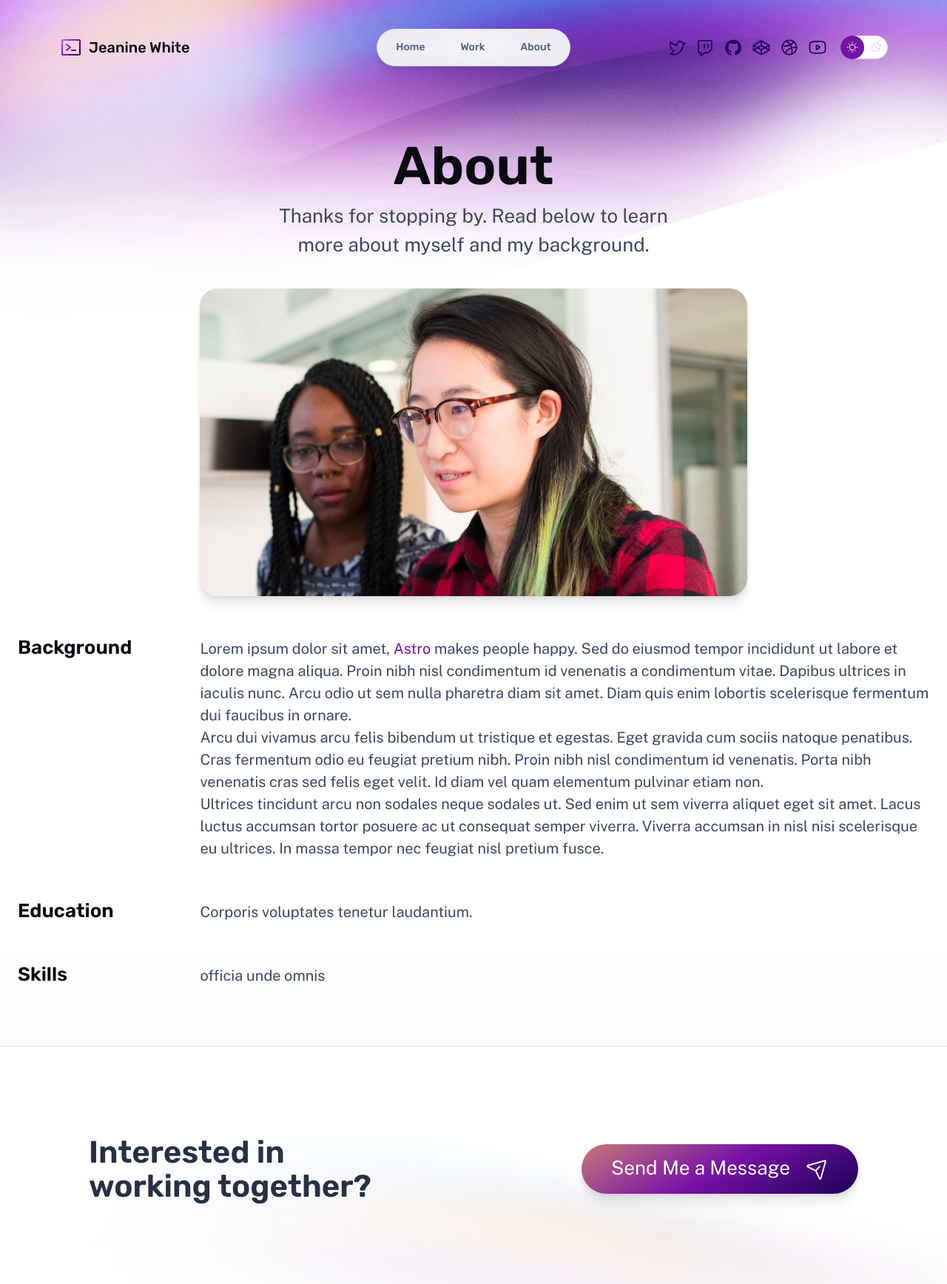
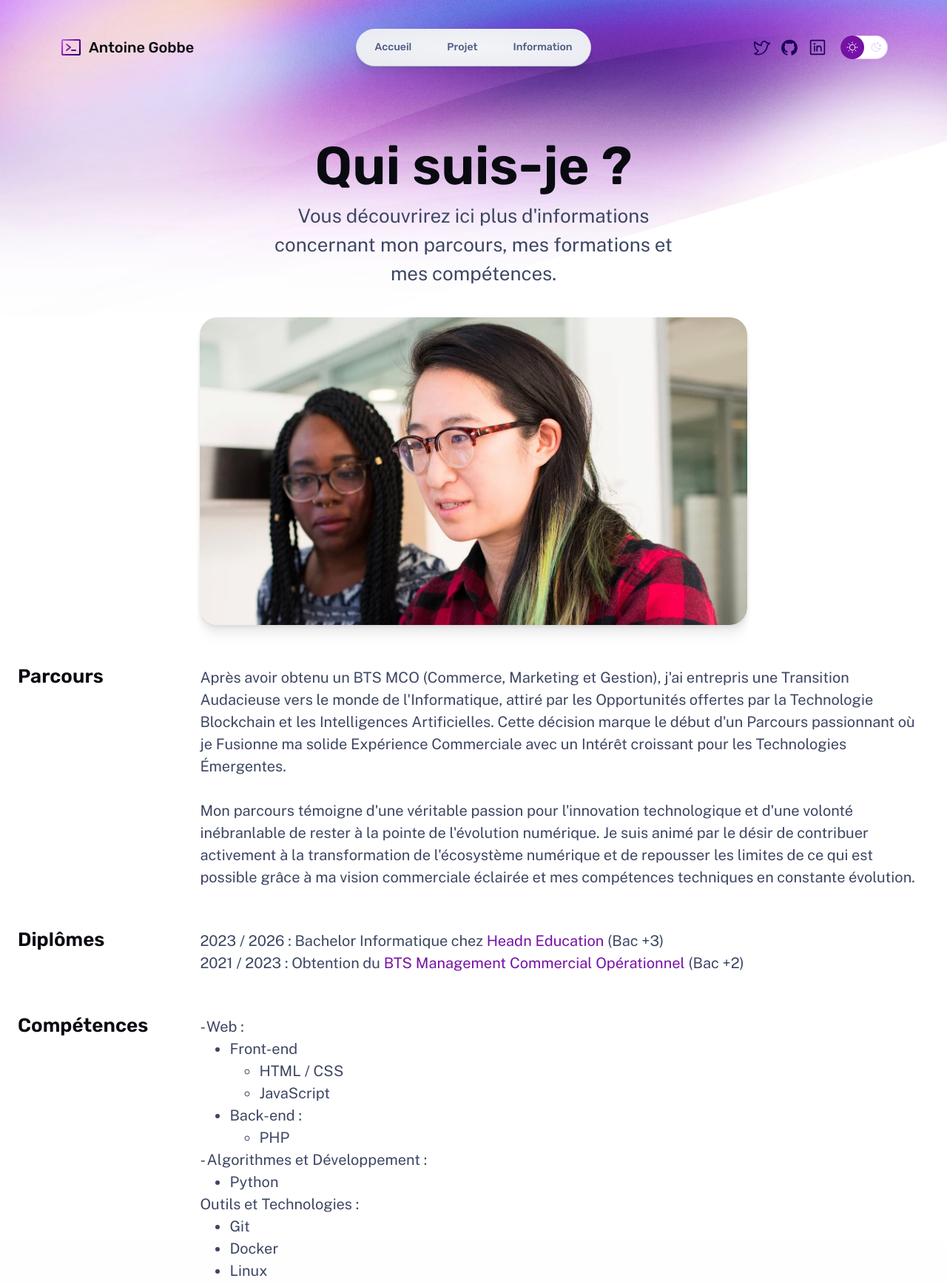
Before and after one commit to NovaStarmax/NovaStarmax.github.io, an Astro site: page /about in a window 1280 px wide. Shown: the top 1736 px of the page at 74% size. Built offline with nearby package versions, Linux system fonts and the light colour scheme; Astro itself is replaced by a stand-in of ours.

Commit message:
Acceuil + Début d'information

```diff
--- a/src/components/MainHead.astro
+++ b/src/components/MainHead.astro
@@ -1,5 +1,5 @@
 ---
-import '../styles/global.css';
+import "../styles/global.css";
 
 interface Props {
 	title?: string | undefined;
@@ -7,8 +7,8 @@ interface Props {
 }
 
 const {
-	title = 'Jeanine White: Personal Site',
-	description = 'The personal site of Jeanine White',
+	title = "Portefolio d'Antoine",
+	description = "Portefolio d'Antoine Gobbe",
 } = Astro.props;
 ---
 
@@ -28,20 +28,29 @@ const {
 <script is:inline>
 	// This code is inlined in the head to make dark mode instant & blocking.
 	const getThemePreference = () => {
-		if (typeof localStorage !== 'undefined' && localStorage.getItem('theme')) {
-			return localStorage.getItem('theme');
+		if (
+			typeof localStorage !== "undefined" &&
+			localStorage.getItem("theme")
+		) {
+			return localStorage.getItem("theme");
 		}
-		return window.matchMedia('(prefers-color-scheme: dark)').matches ? 'dark' : 'light';
+		return window.matchMedia("(prefers-color-scheme: dark)").matches
+			? "dark"
+			: "light";
 	};
-	const isDark = getThemePreference() === 'dark';
-	document.documentElement.classList[isDark ? 'add' : 'remove']('theme-dark');
+	const isDark = getThemePreference() === "dark";
+	document.documentElement.classList[isDark ? "add" : "remove"]("theme-dark");
 
-	if (typeof localStorage !== 'undefined') {
+	if (typeof localStorage !== "undefined") {
 		// Watch the document element and persist user preference when it changes.
 		const observer = new MutationObserver(() => {
-			const isDark = document.documentElement.classList.contains('theme-dark');
-			localStorage.setItem('theme', isDark ? 'dark' : 'light');
+			const isDark =
+				document.documentElement.classList.contains("theme-dark");
+			localStorage.setItem("theme", isDark ? "dark" : "light");
 		});
-		observer.observe(document.documentElement, { attributes: true, attributeFilter: ['class'] });
+		observer.observe(document.documentElement, {
+			attributes: true,
+			attributeFilter: ["class"],
+		});
 	}
 </script>
--- a/src/components/Nav.astro
+++ b/src/components/Nav.astro
@@ -1,31 +1,49 @@
 ---
-import Icon from './Icon.astro';
-import ThemeToggle from './ThemeToggle.astro';
-import type { iconPaths } from './IconPaths';
+import Icon from "./Icon.astro";
+import ThemeToggle from "./ThemeToggle.astro";
+import type { iconPaths } from "./IconPaths";
 
 /** Main menu items */
 const textLinks: { label: string; href: string }[] = [
-	{ label: 'Home', href: '/' },
-	{ label: 'Work', href: '/work/' },
-	{ label: 'About', href: '/about/' },
+	{ label: "Accueil", href: "/" },
+	{ label: "Projet", href: "/work/" },
+	{ label: "Information", href: "/about/" },
 ];
 
 /** Icon links to social media — edit these with links to your profiles! */
-const iconLinks: { label: string; href: string; icon: keyof typeof iconPaths }[] = [
-	{ label: 'Twitter', href: 'https://twitter.com/me', icon: 'twitter-logo' },
-	{ label: 'Twitch', href: 'https://twitch.tv/me', icon: 'twitch-logo' },
-	{ label: 'GitHub', href: 'https://github.com/me', icon: 'github-logo' },
-	{ label: 'CodePen', href: 'https://codepen.io/me', icon: 'codepen-logo' },
-	{ label: 'dribbble', href: 'https://dribbble.com/me', icon: 'dribbble-logo' },
-	{ label: 'YouTube', href: 'https://www.youtube.com/@me/', icon: 'youtube-logo' },
+const iconLinks: {
+	label: string;
+	href: string;
+	icon: keyof typeof iconPaths;
+}[] = [
+	{
+		label: "Twitter",
+		href: "https://twitter.com/NovaStarmaxx",
+		icon: "twitter-logo",
+	},
+	{
+		label: "GitHub",
+		href: "https://github.com/NovaStarmax",
+		icon: "github-logo",
+	},
+	{
+		label: "Linkedin",
+		href: "https://www.linkedin.com/in/antoine-gobbe-359205221/",
+		icon: "linkedin-logo",
+	},
 ];
 ---
 
 <nav>
 	<div class="menu-header">
 		<a href="/" class="site-title">
-			<Icon icon="terminal-window" color="var(--accent-regular)" size="1.6em" gradient />
-			Jeanine White
+			<Icon
+				icon="terminal-window"
+				color="var(--accent-regular)"
+				size="1.6em"
+				gradient
+			/>
+			Antoine Gobbe
 		</a>
 		<menu-button>
 			<template>
@@ -44,11 +62,14 @@ const iconLinks: { label: string; href: string; icon: keyof typeof iconPaths }[]
 						<a
 							aria-current={Astro.url.pathname === href}
 							class:list={[
-								'link',
+								"link",
 								{
 									active:
 										Astro.url.pathname === href ||
-										(href !== '/' && Astro.url.pathname.startsWith(href)),
+										(href !== "/" &&
+											Astro.url.pathname.startsWith(
+												href,
+											)),
 								},
 							]}
 							href={href}
@@ -82,11 +103,14 @@ const iconLinks: { label: string; href: string; icon: keyof typeof iconPaths }[]
 						<a
 							aria-current={Astro.url.pathname === href}
 							class:list={[
-								'link',
+								"link",
 								{
 									active:
 										Astro.url.pathname === href ||
-										(href !== '/' && Astro.url.pathname.startsWith(href)),
+										(href !== "/" &&
+											Astro.url.pathname.startsWith(
+												href,
+											)),
 								},
 							]}
 							href={href}
@@ -122,35 +146,39 @@ const iconLinks: { label: string; href: string; icon: keyof typeof iconPaths }[]
 			super();
 
 			// Inject menu toggle button when JS runs.
-			this.appendChild(this.querySelector('template')!.content.cloneNode(true));
-			const btn = this.querySelector('button')!;
+			this.appendChild(
+				this.querySelector("template")!.content.cloneNode(true),
+			);
+			const btn = this.querySelector("button")!;
 
 			// Hide menu (shown by default to support no-JS browsers).
-			const menu = document.getElementById('menu-content')!;
+			const menu = document.getElementById("menu-content")!;
 			menu.hidden = true;
 			// Add "menu-content" class in JS to avoid covering content in non-JS browsers.
-			menu.classList.add('menu-content');
+			menu.classList.add("menu-content");
 
 			/** Set whether the menu is currently expanded or collapsed. */
 			const setExpanded = (expand: boolean) => {
-				btn.setAttribute('aria-expanded', expand ? 'true' : 'false');
+				btn.setAttribute("aria-expanded", expand ? "true" : "false");
 				menu.hidden = !expand;
 			};
 
 			// Toggle menu visibility when the menu button is clicked.
-			btn.addEventListener('click', () => setExpanded(menu.hidden));
+			btn.addEventListener("click", () => setExpanded(menu.hidden));
 
 			// Hide menu button for large screens.
-			const handleViewports = (e: MediaQueryList | MediaQueryListEvent) => {
+			const handleViewports = (
+				e: MediaQueryList | MediaQueryListEvent,
+			) => {
 				setExpanded(e.matches);
 				btn.hidden = e.matches;
 			};
-			const mediaQueries = window.matchMedia('(min-width: 50em)');
+			const mediaQueries = window.matchMedia("(min-width: 50em)");
 			handleViewports(mediaQueries);
-			mediaQueries.addEventListener('change', handleViewports);
+			mediaQueries.addEventListener("change", handleViewports);
 		}
 	}
-	customElements.define('menu-button', MenuButton);
+	customElements.define("menu-button", MenuButton);
 </script>
 
 <style>
@@ -190,7 +218,7 @@ const iconLinks: { label: string; href: string; icon: keyof typeof iconPaths }[]
 		box-shadow: var(--shadow-md);
 	}
 
-	.menu-button[aria-expanded='true'] {
+	.menu-button[aria-expanded="true"] {
 		color: var(--gray-0);
 		background: linear-gradient(180deg, var(--gray-600), transparent),
 			radial-gradient(var(--gray-900), var(--gray-800) 150%);
@@ -203,7 +231,7 @@ const iconLinks: { label: string; href: string; icon: keyof typeof iconPaths }[]
 	.menu-button::before {
 		position: absolute;
 		inset: -1px;
-		content: '';
+		content: "";
 		background: var(--gradient-stroke);
 		border-radius: 999rem;
 		z-index: -1;
@@ -312,7 +340,7 @@ const iconLinks: { label: string; href: string; icon: keyof typeof iconPaths }[]
 		.nav-items::before {
 			position: absolute;
 			inset: -1px;
-			content: '';
+			content: "";
 			background: var(--gradient-stroke);
 			border-radius: 999rem;
 			z-index: -1;
--- a/src/components/Skills.astro
+++ b/src/components/Skills.astro
@@ -13,7 +13,7 @@ import Icon from "./Icon.astro";
 		<h2>Langages Prog</h2>
 		<p>
 			J'ai développé un véritable coup de cœur pour Python et je maîtrise
-			le JavaScript.
+			également le JavaScript pour le Web.
 		</p>
 	</div>
 	<div class="stack gap-2 lg:gap-4">
@@ -25,8 +25,8 @@ import Icon from "./Icon.astro";
 		/>
 		<h2>Mes points forts</h2>
 		<p>
-			J'aime le travail de qualité et je me donne à fond dans tous mes
-			projets !
+			J'aime le travail de qualité et je m'investis pleinement dans les
+			projets pour garantir un résultat optimal !
 		</p>
 	</div>
 	<div class="stack gap-2 lg:gap-4">
--- a/src/pages/about.astro
+++ b/src/pages/about.astro
@@ -1,16 +1,19 @@
 ---
-import BaseLayout from '../layouts/BaseLayout.astro';
+import BaseLayout from "../layouts/BaseLayout.astro";
 
-import ContactCTA from '../components/ContactCTA.astro';
-import Hero from '../components/Hero.astro';
+import ContactCTA from "../components/ContactCTA.astro";
+import Hero from "../components/Hero.astro";
 ---
 
-<BaseLayout title="About | Jeanine White" description="About Jeanine White Lorem Ipsum">
+<BaseLayout
+	title="Information | Antoine"
+	description="Vous allez apprendre a plus me connaitre"
+>
 	<div class="stack gap-20">
 		<main class="wrapper about">
 			<Hero
-				title="About"
-				tagline="Thanks for stopping by. Read below to learn more about myself and my background."
+				title="Qui suis-je ?"
+				tagline="Vous découvrirez ici plus d'informations concernant mon parcours, mes formations et mes compétences."
 			>
 				<img
 					width="1553"
@@ -21,38 +24,73 @@ import Hero from '../components/Hero.astro';
 			</Hero>
 
 			<section>
-				<h2 class="section-title">Background</h2>
+				<h2 class="section-title">Parcours</h2>
 				<div class="content">
 					<p>
-						Lorem ipsum dolor sit amet, <a href="https://astro.build/">Astro</a> makes people happy.
-						Sed do eiusmod tempor incididunt ut labore et dolore magna aliqua. Proin nibh nisl condimentum
-						id venenatis a condimentum vitae. Dapibus ultrices in iaculis nunc. Arcu odio ut sem nulla
-						pharetra diam sit amet. Diam quis enim lobortis scelerisque fermentum dui faucibus in ornare.
+						Après avoir obtenu un BTS MCO (Commerce, Marketing et
+						Gestion), j'ai entrepris une Transition Audacieuse vers
+						le monde de l'Informatique, attiré par les Opportunités
+						offertes par la Technologie Blockchain et les
+						Intelligences Artificielles. Cette décision marque le
+						début d'un Parcours passionnant où je Fusionne ma solide
+						Expérience Commerciale avec un Intérêt croissant pour
+						les Technologies Émergentes.
 					</p>
+					<br />
 					<p>
-						Arcu dui vivamus arcu felis bibendum ut tristique et egestas. Eget gravida cum sociis
-						natoque penatibus. Cras fermentum odio eu feugiat pretium nibh. Proin nibh nisl
-						condimentum id venenatis. Porta nibh venenatis cras sed felis eget velit. Id diam vel
-						quam elementum pulvinar etiam non.
-					</p>
-					<p>
-						Ultrices tincidunt arcu non sodales neque sodales ut. Sed enim ut sem viverra aliquet
-						eget sit amet. Lacus luctus accumsan tortor posuere ac ut consequat semper viverra.
-						Viverra accumsan in nisl nisi scelerisque eu ultrices. In massa tempor nec feugiat nisl
-						pretium fusce.
+						Mon parcours témoigne d'une véritable passion pour
+						l'innovation technologique et d'une volonté inébranlable
+						de rester à la pointe de l'évolution numérique. Je suis
+						animé par le désir de contribuer activement à la
+						transformation de l'écosystème numérique et de repousser
+						les limites de ce qui est possible grâce à ma vision
+						commerciale éclairée et mes compétences techniques en
+						constante évolution.
 					</p>
 				</div>
 			</section>
 			<section>
-				<h2 class="section-title">Education</h2>
+				<h2 class="section-title">Diplômes</h2>
 				<div class="content">
-					<p>Corporis voluptates tenetur laudantium.</p>
+					<p>
+						2023 / 2026 : Bachelor Informatique chez <a
+							href="https://education.headn.fr/formation/bachelor-web-3"
+							>Headn Education</a
+						> (Bac +3)
+					</p>
+					<p>
+						2021 / 2023 : Obtention du <a
+							href="https://www.perrimond.eu/bts-mco-marseille/"
+							>BTS Management Commercial Opérationnel</a
+						> (Bac +2)
+					</p>
 				</div>
 			</section>
 			<section>
-				<h2 class="section-title">Skills</h2>
+				<h2 class="section-title">Compétences</h2>
 				<div class="content">
-					<p>officia unde omnis</p>
+					<p>- Web :</p>
+					<ul>
+						<li>Front-end</li>
+						<ul>
+							<li>HTML / CSS</li>
+							<li>JavaScript</li>
+						</ul>
+						<li>Back-end :</li>
+						<ul>
+							<li>PHP</li>
+						</ul>
+					</ul>
+					<p>- Algorithmes et Développement :</p>
+					<ul>
+						<li>Python</li>
+					</ul>
+					<p>Outils et Technologies :</p>
+					<ul>
+						<li>Git</li>
+						<li>Docker</li>
+						<li>Linux</li>
+					</ul>
 				</div>
 			</section>
 		</main>
```
Also changed, not shown: src/pages/index.astro (+6 -34 lines).
